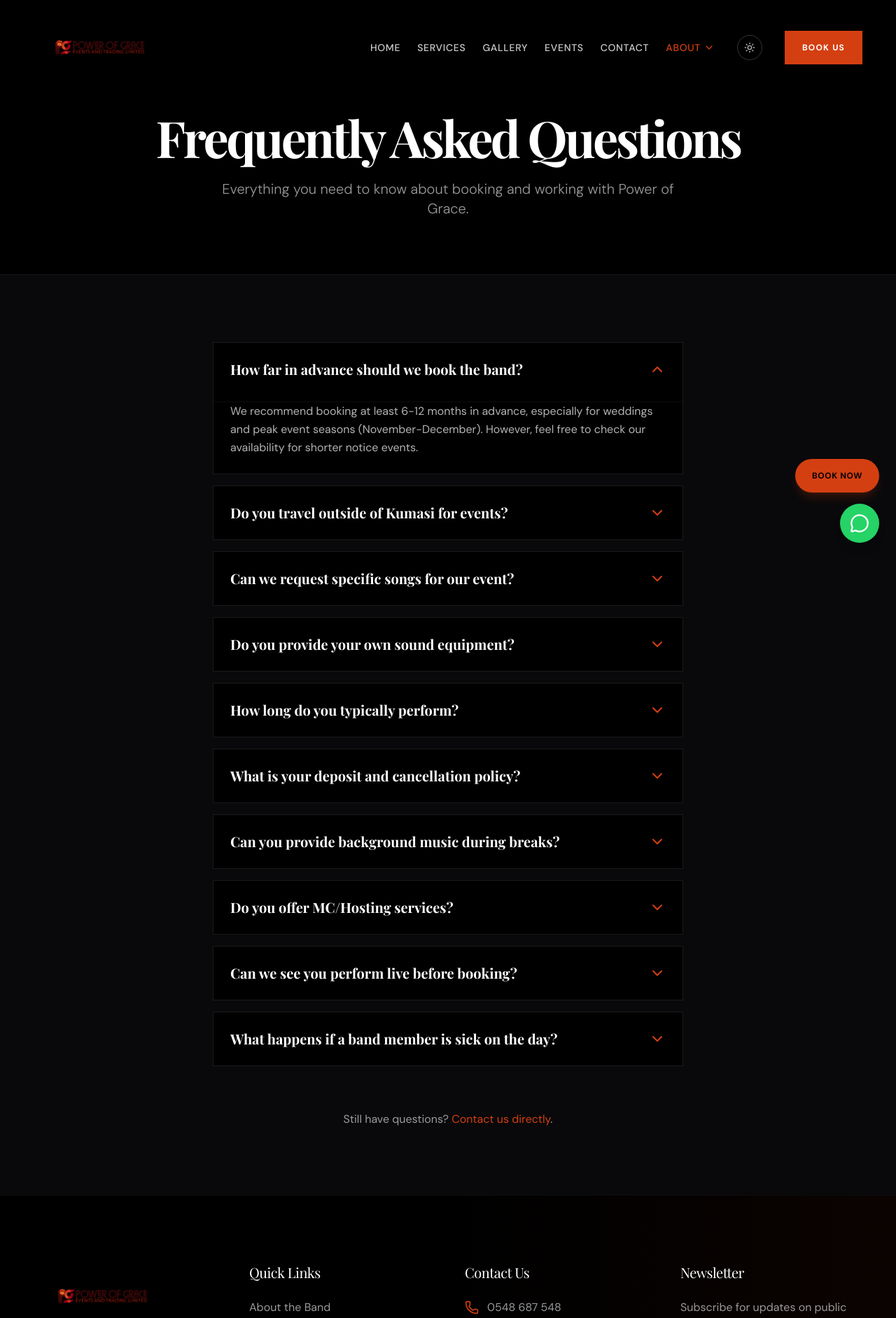
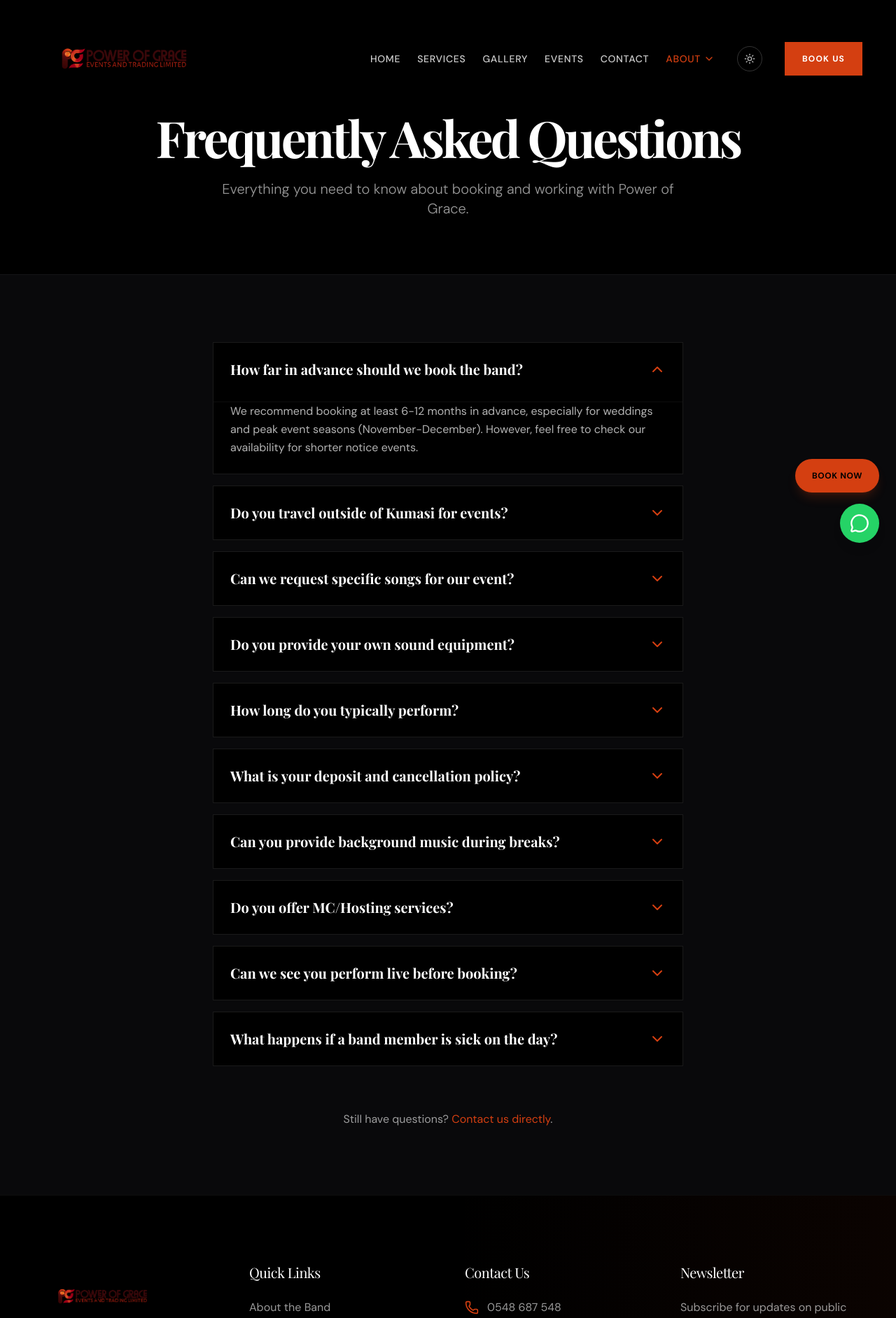
Before and after one commit to amyusif/pog, a React (Vite) app: page /faq in a window 1280 px wide. Shown: the top 1884 px of the page at 70% size. Built offline with nearby package versions, Linux system fonts and the light colour scheme; a web font is replaced by a local one.

Commit message:
make a lil changes

```diff
--- a/src/components/layout/Footer.tsx
+++ b/src/components/layout/Footer.tsx
@@ -12,7 +12,7 @@ export function Footer() {
         <div className="grid grid-cols-1 md:grid-cols-2 lg:grid-cols-4 gap-12 mb-16">
           <div className="space-y-6">
             <div className="flex flex-col">
-              <div className="bg-black/80 rounded px-3 py-2 inline-block">
+              <div className="px-3 py-2 inline-block">
                 <img
                   src="/logo.png"
                   alt="Power of Grace Events and Trading Limited"
--- a/src/components/layout/Navbar.tsx
+++ b/src/components/layout/Navbar.tsx
@@ -81,11 +81,11 @@ export function Navbar() {
       >
         <div className="container mx-auto px-6 md:px-12 flex items-center justify-between">
           <Link href="/" className="group flex items-center">
-            <div className="bg-black/60 backdrop-blur-sm rounded px-2 py-1">
+            <div className="px-2 py-1">
               <img
                 src="/logo.png"
                 alt="Power of Grace Events and Trading Limited"
-                className="h-14 md:h-20 w-auto object-contain transition-opacity group-hover:opacity-80"
+                className="h-20 md:h-28 w-auto object-contain transition-opacity group-hover:opacity-80"
               />
             </div>
           </Link>
@@ -231,7 +231,7 @@ export function Navbar() {
               <img
                 src="/logo.png"
                 alt="Power of Grace Events and Trading Limited"
-                className="h-12 w-auto object-contain brightness-0 invert"
+                className="h-20 w-auto object-contain brightness-0 invert"
               />
               <button
                 onClick={() => setMobileMenuOpen(false)}
```
